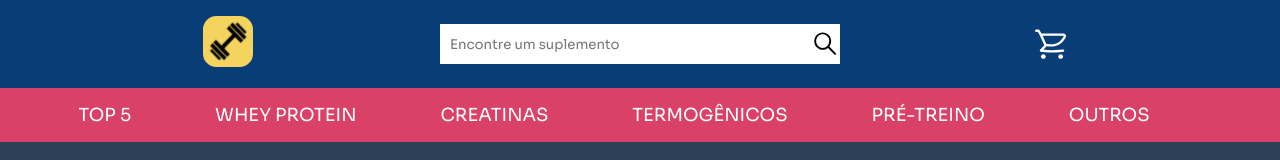
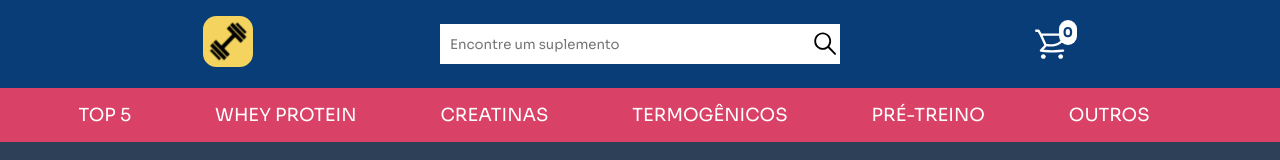
Before and after one commit to pedrocleal/top-suplementos, a React (Vite) app: page / in a window 1280 px wide. Shown: the top 160 px of the page. Built offline with nearby package versions, Linux system fonts and the light colour scheme.

Commit message:
add counter to cart items

```diff
--- a/src/components/Cart/styles.js
+++ b/src/components/Cart/styles.js
@@ -11,6 +11,7 @@ const showCart = keyframes`
 `;
 
 export const Container = styled.div`
+  z-index: 1;
   max-height: 100%;
   overflow-y: auto;
   max-width: 400px;
--- a/src/components/Header/index.jsx
+++ b/src/components/Header/index.jsx
@@ -1,4 +1,4 @@
-import { useState } from 'react';
+import { useContext, useState } from 'react';
 import { Link } from 'react-router-dom';
 import logo from '../../assets/images/icons/Logo.svg';
 import cartIcon from '../../assets/images/icons/Carrinho.svg';
@@ -9,9 +9,15 @@ import {
 
 import Cart from '../Cart';
 
+import { CartContext } from '../../context/CartContext';
+
 export default function Header() {
   const [search, setSearch] = useState('');
   const [cart, setCart] = useState(false);
+
+  const { cartItems } = useContext(CartContext);
+
+  const itemsCounter = cartItems.length;
 
   return (
     <>
@@ -35,6 +41,7 @@ export default function Header() {
 
         <CartContainer onClick={() => setCart((prevState) => !prevState)}>
           <img src={cartIcon} alt="Carrinho" />
+          <span>{itemsCounter}</span>
         </CartContainer>
       </Container>
     </>
--- a/src/components/Header/styles.js
+++ b/src/components/Header/styles.js
@@ -47,7 +47,20 @@ export const CartContainer = styled.button`
   display: flex;
   align-items: center;
   justify-content: center;
+  z-index: 0;
 
   background: transparent;
   border: none;
+  position: relative;
+
+  span {
+    background: #fff;
+    border-radius: 20px;
+    padding: 4px;
+    color: ${({ theme }) => theme.colors.blue};
+    font-weight: bold;
+    position: absolute;
+    top: 0;
+    right: 0;
+  }
 `;
--- a/src/components/ListItems/index.jsx
+++ b/src/components/ListItems/index.jsx
@@ -10,6 +10,11 @@ import { CartContext } from '../../context/CartContext';
 export default function ListItems() {
 
   const { onAddItemToCart } = useContext(CartContext);
+
+  function handleAddToCartClick(supplement) {
+    onAddItemToCart(supplement);
+
+  }
 
   return (
     <Container>
@@ -37,7 +42,7 @@ export default function ListItems() {
               </div>
               <div className="actions">
                 <Link to={`/products/${supplement.id}`}>Ver mais</Link>
-                <Button onClick={() => onAddItemToCart(supplement)}>+Carrinho</Button>
+                <Button onClick={() => handleAddToCartClick(supplement)}>+Carrinho</Button>
               </div>
             </div>
           </Item>
--- a/src/components/ListItems/styles.js
+++ b/src/components/ListItems/styles.js
@@ -1,8 +1,7 @@
 import styled from 'styled-components';
 
 export const Container = styled.div`
-  margin: 0 auto;
-  margin-top: 52px;
+  margin: 52px auto;
   display: flex;
   align-items: center;
   justify-content: center;
--- a/src/data/supplements.js
+++ b/src/data/supplements.js
@@ -54,7 +54,7 @@ export const supplements = [
     },
   },
   {
-    id: 4,
+    id: 5,
     type: 'pre-treino',
     src: preTreinoPsychotic,
     name: 'Pré Treino - Psychotic',
@@ -65,7 +65,7 @@ export const supplements = [
     },
   },
   {
-    id: 5,
+    id: 6,
     type: 'whey',
     src: wheyMax,
     name: 'Whey Protein - Max Titanium',
@@ -76,7 +76,7 @@ export const supplements = [
     },
   },
   {
-    id: 6,
+    id: 7,
     type: 'hipercalorico',
     src: hipercaloricoBlackSkull,
     name: 'Hipercalórico - BlackSkull',
@@ -87,7 +87,7 @@ export const supplements = [
     },
   },
   {
-    id: 7,
+    id: 8,
     type: 'hipercalorico',
     src: hipercaloricoProfit,
     name: 'Hipercalórico - Profit',
@@ -98,7 +98,7 @@ export const supplements = [
     },
   },
   {
-    id: 8,
+    id: 9,
     type: 'whey',
     src: wheyProtein,
     name: 'Whey Protein - Gold',
```
Also changed, not shown: .eslintrc.json, src/assets/images/wheyMax.png (added).
